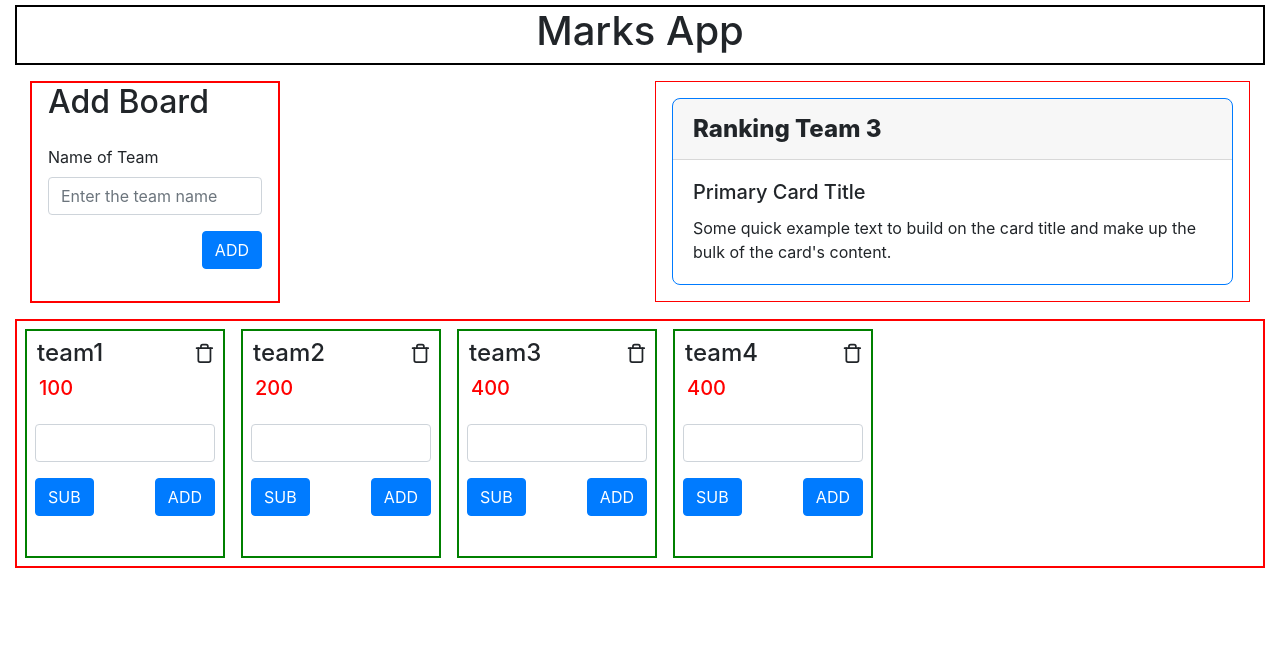
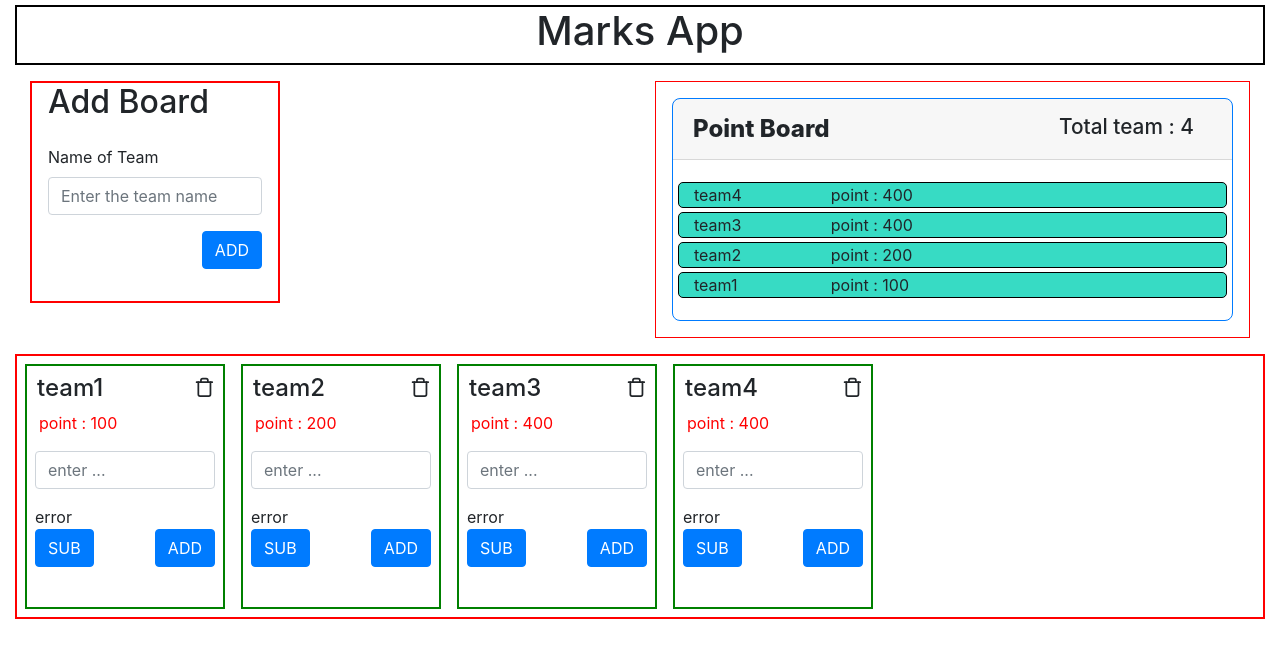
Before and after one commit to ThusharaSamaraweera/Marks-app, a React (Create React App) app: page / in a window 1280 px wide. Shown: the top 658 px of the page. Built offline with nearby package versions, Linux system fonts and the light colour scheme.

Commit message:
add point board

```diff
--- a/src/Components/AddBoard.tsx
+++ b/src/Components/AddBoard.tsx
@@ -10,9 +10,9 @@ const AddBoard:React.FC<AddBoardProps> = (props) => {
 
   const handleOnSubmit = (event:any) => {
     event.preventDefault();
-
     const form = event.currentTarget;
     if (form.checkValidity() === false) {
+
       event.stopPropagation();
     }
 
--- a/src/Components/CreatedTeam/Team.tsx
+++ b/src/Components/CreatedTeam/Team.tsx
@@ -14,7 +14,6 @@ type TeamProps = {
 
 const Team:React.FC<TeamProps> = (props) => {
   const [marks, setMarks] = useState<number | undefined>(undefined)
-
   const handleOnSub = () => {
     if(!marks){
       return;
@@ -45,7 +44,7 @@ const Team:React.FC<TeamProps> = (props) => {
         </Row>
 
         <Row className='mark-box mx-0 px-1'>
-          <h5>{props.team.marks}</h5>
+          <NumberFormat value={props.team.marks} displayType={'text'} thousandSeparator={true} prefix={'point : '} />
         </Row>
 
         <Row className='mark-update-row mx-0'>
@@ -56,13 +55,14 @@ const Team:React.FC<TeamProps> = (props) => {
                             className='form-control'
                             required
                             value={marks ? marks : 'no'}
-                            placeholder=""
+                            placeholder="enter ..."
                             onValueChange={(values) => {
                               setMarks(values.floatValue)
                               }
                             }
               />
             </Form.Group>
+            <div className='error' >error</div>
             <Button className='sub-btn float-left mb-3' onClick={handleOnSub}>SUB</Button>
             <Button className='add-btn float-right mb-3' onClick={handleOnAdd}>ADD</Button>
           </Form>
--- a/src/Components/RankTeams.tsx
+++ b/src/Components/RankTeams.tsx
@@ -1,17 +1,55 @@
-import React from "react";
-import { Card } from "react-bootstrap";
+import React, { useEffect } from "react";
+import { Card, Col, Row } from "react-bootstrap";
+import NumberFormat from "react-number-format";
+import { ITeam } from "../Types/MarksTypes";
 
-const RankTeams:React.FC = () => {
+type RankTeamsProps = {
+    teams: ITeam[]
+}
+
+const RankTeams:React.FC<RankTeamsProps> = (props) => {
+
+
+    const renderAllTeams = () => {
+        const allteams = props.teams.slice();
+        const sortedTeam = allteams.sort( (a, b) => a.marks - b.marks ).reverse();
+
+        return sortedTeam.map( (team: ITeam, index: number) => {
+            return  <Col xs={12} md={12} className='team'>
+                        <Row>
+                            <Col xs={3} md={3}>
+                                {team.name}
+                            </Col>
+                            <Col xs={7} md={7}>
+                                <NumberFormat value={team.marks} displayType={'text'} thousandSeparator={true} prefix={'point : '} />
+                            </Col>
+                        </Row>
+                    </Col>
+        })
+    };
+
+    useEffect(() => {
+        return () => {
+            renderAllTeams();
+
+        }
+    }, [props.teams]);
 
     return (
         <div className="ranking-team-div mt-2 p-3">
             <Card border="primary">
-                <Card.Header>Ranking Team <span className="count">3</span></Card.Header>
+                <Card.Header>
+                    <Row>
+                        <Col xs={6} md={6} >Point Board</Col>
+                        <Col className="count" xs={{offset: 2, span: 4}} >Total team : {props.teams.length}</Col>
+                    </Row>
+                </Card.Header>
                 <Card.Body>
-                <Card.Title>Primary Card Title</Card.Title>
                 <Card.Text>
-                    Some quick example text to build on the card title and make up the bulk
-                    of the card's content.
+                    <Row>
+                        {renderAllTeams()}
+                    </Row>
+
                 </Card.Text>
                 </Card.Body>
             </Card>
--- a/src/assets/styles/_ranking_teams.scss
+++ b/src/assets/styles/_ranking_teams.scss
@@ -8,7 +8,19 @@
             font-size: 1.5rem;
 
             .count{
+                font-weight: 500;
+                font-size: 1.3rem;
+            }
+        }
 
+        .card-body {
+            .card-text{
+                .team {
+                    background-color: #37dbc4;
+                    border: 1px solid black;
+                    margin: 2px 0 2px 0;
+                    border-radius: 5px;
+                }
             }
         }
     }
--- a/src/view/Marks-app.tsx
+++ b/src/view/Marks-app.tsx
@@ -38,7 +38,6 @@ const MarksApp: React.FC = () => {
         )
       );
     }
-    console.log('hi');
   }
 
   return (
@@ -49,7 +48,7 @@ const MarksApp: React.FC = () => {
           <AddBoard onTeamAdd={handleOnAddedTeam}/>
         </Col>
         <Col  xs={12} md={6}>
-          <RankTeams/>
+          <RankTeams teams={teams} />
         </Col>
 
       </Row>
```
